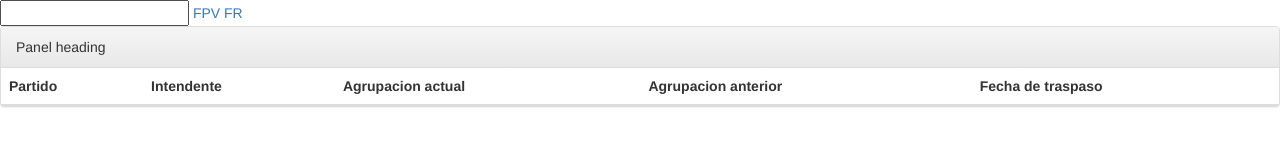
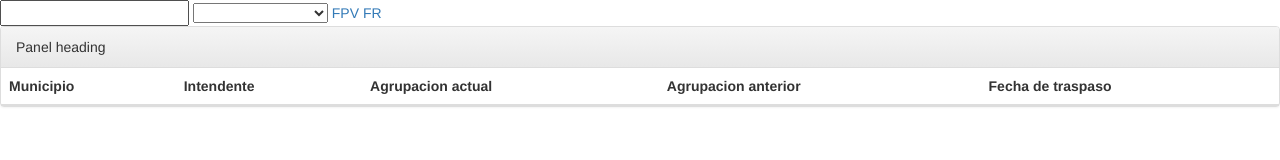
Before and after one commit to alvarezgarcia/rosca-bonaerense, a website: page public/index.html in a window 1280 px wide. Drawn offline with nearby package versions, Linux system fonts and the light colour scheme; no server answers.

Commit message:
Se agrega combo para seleccionar criterio de orden

```diff
--- a/public/index.html
+++ b/public/index.html
@@ -14,6 +14,11 @@
 
 	<input ng-model="query">
 
+	<select ng-model="sortorder">
+		<option value="partido">Municipio</option>
+		<option value="agrupacion_actual">Agrupacion actual</option>
+	</select>
+
 	<a href='' ng-click="filtrar('fpv')">FPV</a>
 	<a href='' ng-click="filtrar('fr')">FR</a>
 
@@ -22,7 +27,7 @@
 			<table class="table">
 				<thead>
 					<tr>
-						<th>Partido</th>
+						<th>Municipio</th>
 						<th>Intendente</th>
 						<th>Agrupacion actual</th>
 						<th>Agrupacion anterior</th>
@@ -30,7 +35,7 @@
 					</tr>
 				</thead>
 				<tbody>
-					<tr ng-repeat="partido in partidos | orderBy: 'agrupacion_actual' | filter: query">
+					<tr ng-repeat="partido in partidos | orderBy: sortorder | filter: query">
 						<td>{{partido.partido}}</td>
 						<td>{{partido.nombre}}</td>
 						<td>{{partido.agrupacion_actual}}</td>
```
